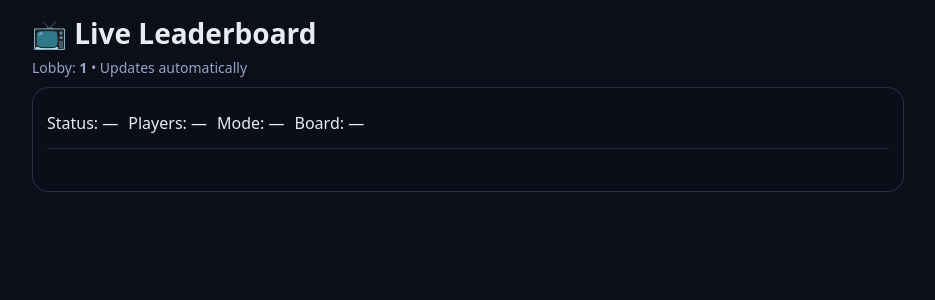
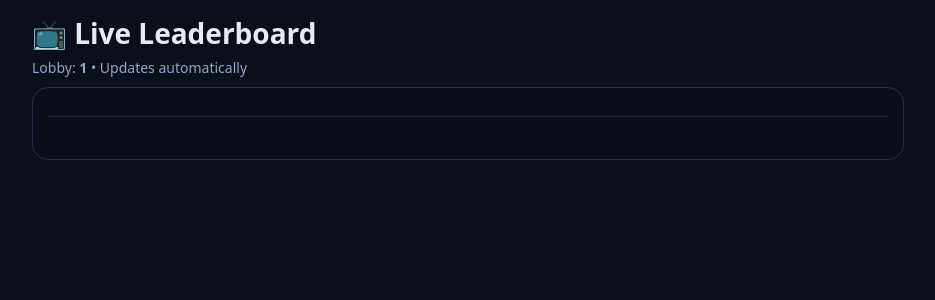
Before and after one commit to JessDoobie/Doobie_memory_game, a Flask app: page /watch/1 in a window 1280 px wide. Shown: the top 300 px of the page, without its empty margins (172-1107 px from the left). Run offline with Flask 3, Linux system fonts and the light colour scheme.

Commit message:
Update watch.html

```diff
--- a/templates/watch.html
+++ b/templates/watch.html
@@ -64,12 +64,7 @@
     <p class="sub">Lobby: <b id="codeTxt">{{ code }}</b> • Updates automatically</p>
 
     <div class="card">
-      <div class="pillRow">
-        <span class="pill" id="statusPill">Status: —</span>
-        <span class="pill" id="playersPill">Players: —</span>
-        <span class="pill" id="modePill">Mode: —</span>
-        <span class="pill" id="boardPill">Board: —</span>
-      </div>
+
 
       <div class="hr"></div>
 
```
